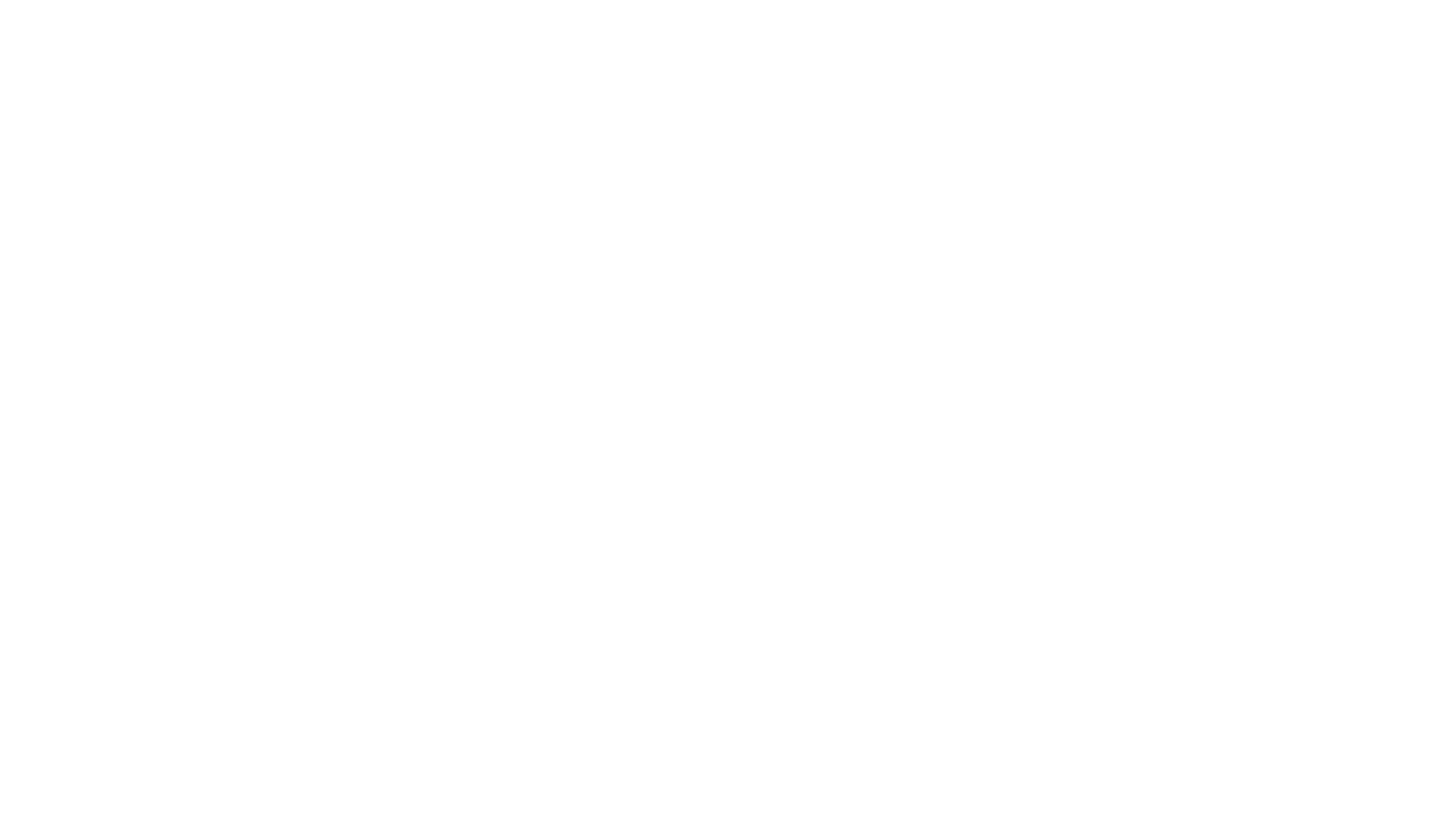
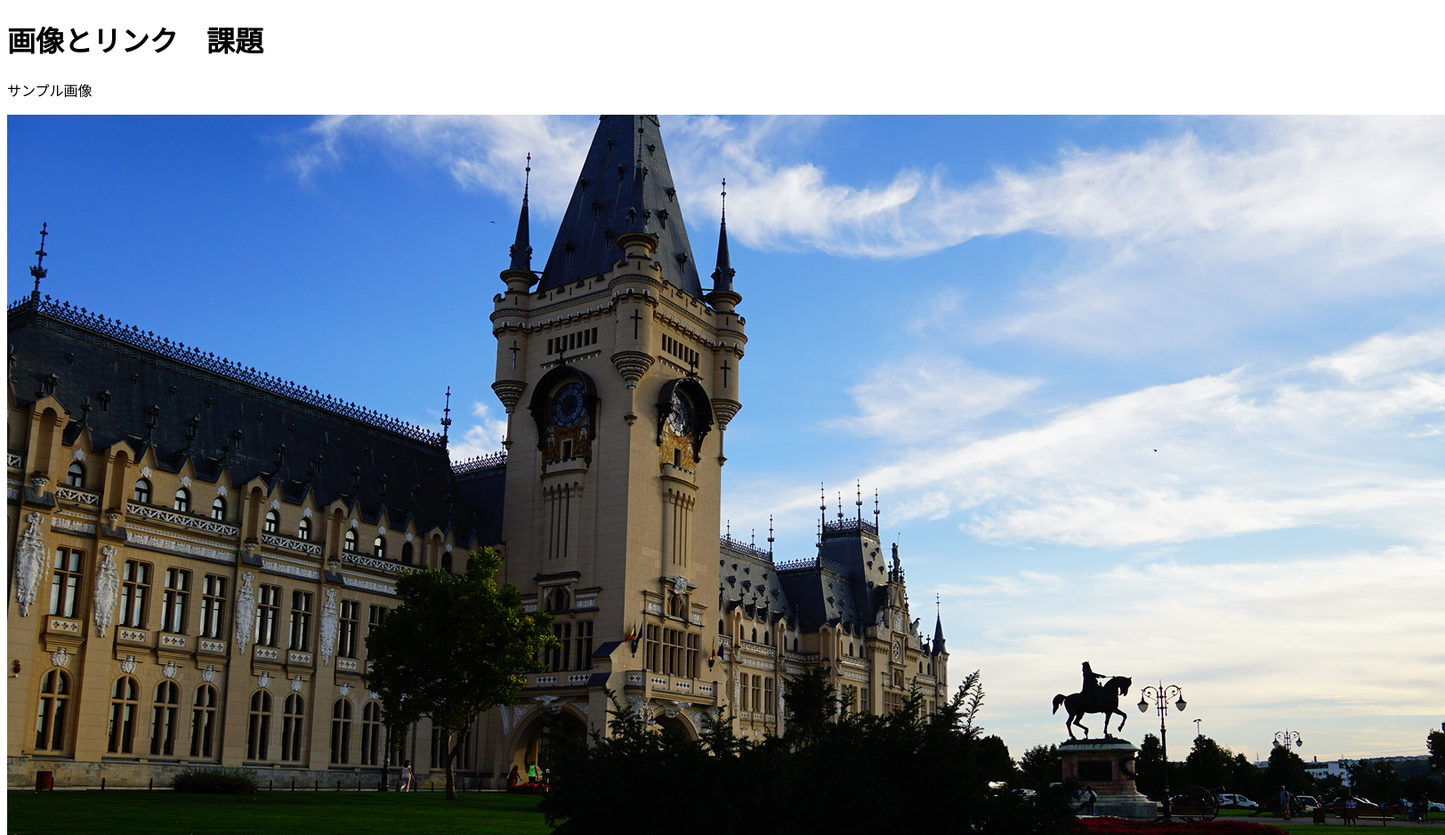
Before and after one commit to Tyuto0502/3.html-css, a plain HTML site: page html-practice/index.html in a window 1280 px wide. Shown: the top 939 px of the page at 89% size, 1624 px wide, since content can reach past the window. Before the commit the page ends 800 px from the top, so only its background shows below. Drawn offline with Linux system fonts and the light colour scheme.

Commit message:
課題（画像とリンク）の作成

```diff
--- a/html-practice/index.html
+++ b/html-practice/index.html
@@ -1,5 +1,5 @@
 <!DOCTYPE html>
-<html lang="en">
+<html lang="ja">
 <head>
   <meta charset="UTF-8">
   <meta http-equiv="X-UA-Compatible" content="IE=edge">
@@ -7,6 +7,8 @@
   <title>Document</title>
 </head>
 <body>
-
+  <h1>画像とリンク　課題</h1>
+  <p>サンプル画像</p>
+  <a href="http://www.google.com/" target="_blank"><img src="./images/sample.JPG" alt="サンプル画像"></a>
 </body>
 </html>
```
Also changed, not shown: html-practice/images/sample.JPG (added), 2 other files.
